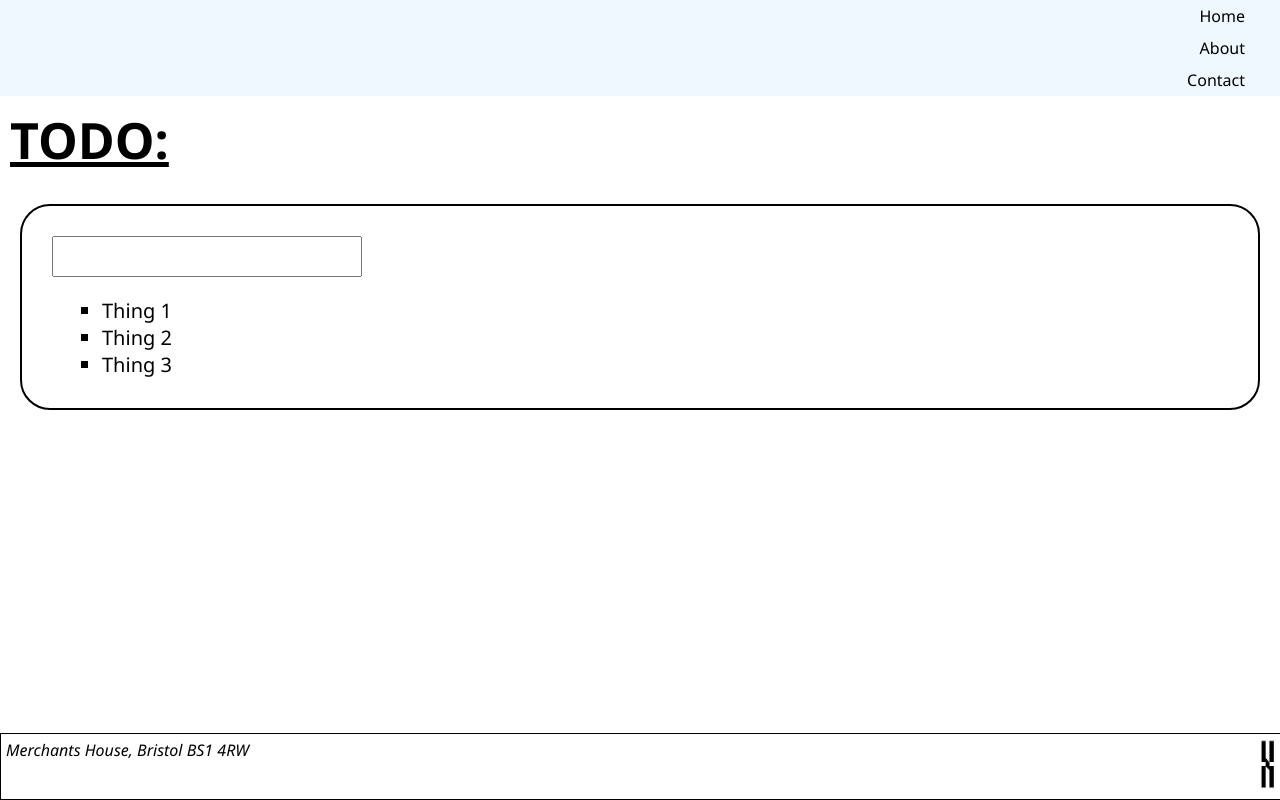
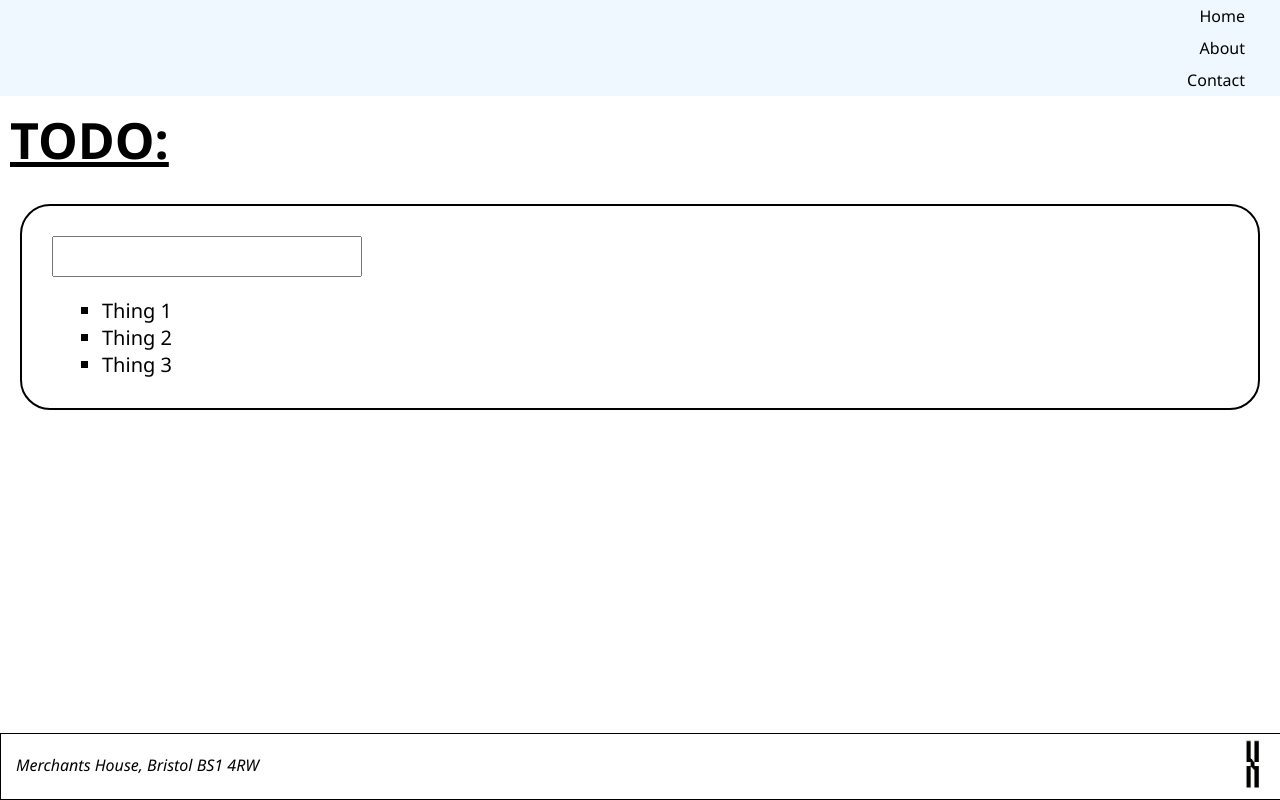
Before and after one commit to garyinlam/html-css-recap, a plain HTML site: page index.html in a window 1280 px wide. Drawn offline with Linux system fonts and the light colour scheme.

Commit message:
footer edits

```diff
--- a/styles.css
+++ b/styles.css
@@ -69,10 +69,10 @@ footer {
 
 address {
   float: left;
-  margin: 5px;
+  margin: 20px 5px 5px 15px;
 }
 
 img {
   height: 50px;
-  margin: 5px;
+  margin: 5px 20px 5px 5px;
 }
```
